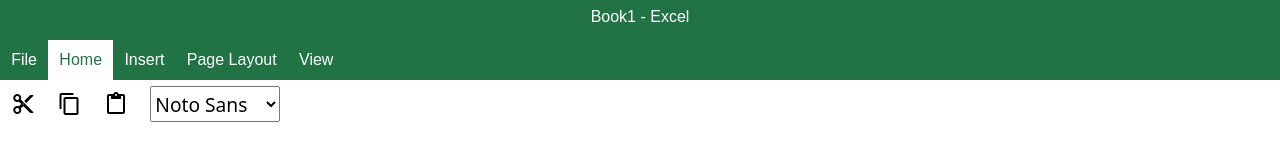
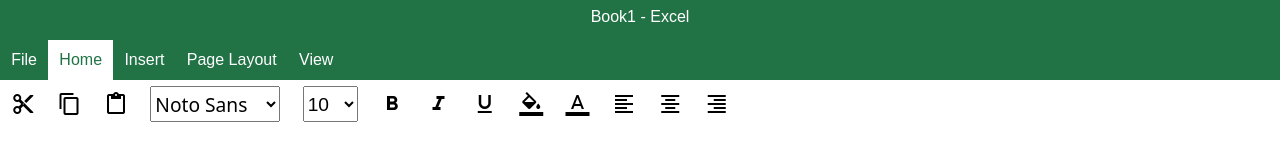
Before and after one commit to naman3112/excel-clone, a plain HTML site: page index.html in a window 1280 px wide. Drawn offline with Linux system fonts and the light colour scheme.

Commit message:
added icons in menu-bar

```diff
--- a/index.html
+++ b/index.html
@@ -39,6 +39,29 @@
                 <option style="font-family:Verdana" value="Verdana">Verdana</option>
             </select>
 
+            <select class="menu-selector" id="font-size">
+                <option  value="10">10</option>
+                <option  value="12">12</option>
+                <option  value="14">14</option>
+                <option  value="16">16</option>
+                <option  value="18">18</option>
+                <option  value="20">20</option>
+                <option  value="22">22</option>
+                <option  value="24">24</option>
+                <option  value="26">26</option>
+                <option  value="28">28</option>
+                <option  value="30">30</option>
+                <option  value="32">32</option>
+            </select>
+            <div class="material-icons menu-icon">format_bold</div>
+            <div class="material-icons menu-icon">format_italic</div>
+            <div class="material-icons menu-icon">format_underline</div>
+            <div class="material-icons menu-icon">format_color_fill</div>
+            <div class="material-icons menu-icon">format_color_text</div>
+            <div class="material-icons menu-icon">format_align_left</div>
+            <div class="material-icons menu-icon">format_align_center</div>
+            <div class="material-icons menu-icon">format_align_right</div>
+
         </div>
         <!-- <div class="menu-icon-bar"></div>
         <div class="menu-icon-bar"></div>
--- a/style.css
+++ b/style.css
@@ -70,9 +70,16 @@
 .menu-selector{
     height: 4.5vh;
     font-size: 1.2rem;
+
+    margin-left: 0.7rem;
+    margin-right: 0.7rem;
+}
+#font-family{
     width: 10vw;
     min-width: 130px;
     font-family: Noto Sans;
-    margin-left: 0.7rem;
-    margin-right: 0.7rem;
 }
+#font-size{
+    width: 3.5vw;
+    min-width: 55px;
+}
```
